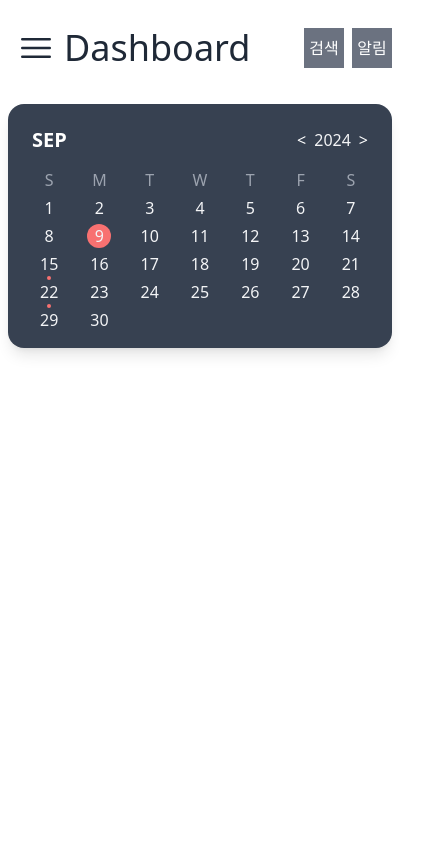
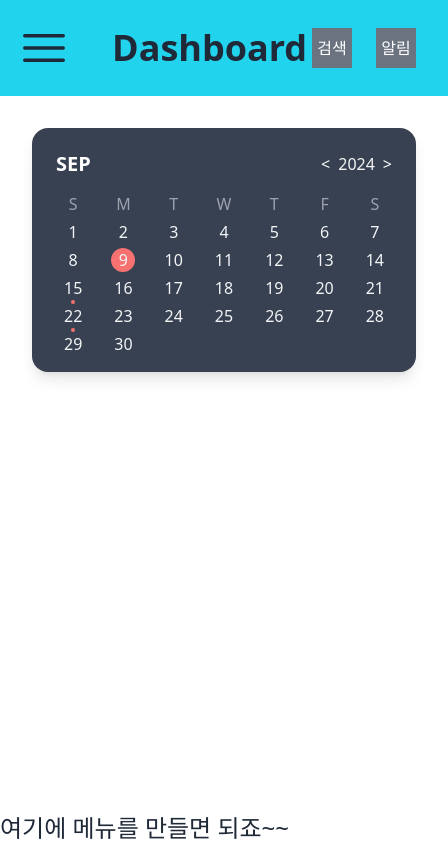
Before and after one commit to Hira-Yuki/flOra, a Next.js app: page /dash-board in a window 390 px wide. Shown: the whole page, 448 px wide, since content can reach past the window. Built offline with nearby package versions, Linux system fonts and the light colour scheme.

Commit message:
style : 대시보드 스타일 조정

```diff
--- a/app/dash-board/layout.tsx
+++ b/app/dash-board/layout.tsx
@@ -36,7 +36,7 @@ export default function DashBoardLayout({
       <div className="flex-1 flex flex-col ml-0">
         {/* 헤더 */}
 
-        <div className="h-24 w-full py-8 flex items-center justify-between">
+        <div className="h-24 w-full py-8 flex items-center justify-between bg-cyan-400">
           <div className="flex justify-center items-center ml-2">
             {/* 햄버거 버튼 */}
             <button className="md:hidden p-2">
@@ -47,7 +47,7 @@ export default function DashBoardLayout({
                 viewBox="0 0 24 24"
                 strokeWidth={1.5}
                 stroke="currentColor"
-                className="w-10 h-10"
+                className="w-14 h-14"
               >
                 <path
                   strokeLinecap="round"
@@ -56,9 +56,9 @@ export default function DashBoardLayout({
                 />
               </svg>
             </button>
-            <h2 className="text-4xl">Dashboard</h2>
+            <h2 className="text-4xl font-bold pl-8">Dashboard</h2>
           </div>
-          <div className="flex gap-2 mr-2 text-white">
+          <div className="flex gap-6 mr-8 text-white">
             <div className="w-10 h-10 bg-gray-500 text-center flex items-center justify-center">
               검색
             </div>
@@ -69,7 +69,10 @@ export default function DashBoardLayout({
         </div>
 
         {/* 메인 콘텐츠 */}
-        <div className="p-2">{children}</div>
+        <div className="p-8">{children}</div>
+        <nav className="absolute bottom-0 text-2xl md:hidden">
+          여기에 메뉴를 만들면 되죠~~
+        </nav>
       </div>
     </div>
   );
--- a/widget/ServerCalendar.tsx
+++ b/widget/ServerCalendar.tsx
@@ -14,6 +14,11 @@ export default function ServerCalendar({
   onNextMonth,
   today,
 }: ServerCalendarProps) {
+  /**
+   * **********************
+   * 임시 데이터임!!!!!
+   * **********************
+   */
   const events = [{ date: '2024-09-15' }, { date: '2024-09-22' }];
 
   // 일정이 있는 날짜인지 확인하는 함수
```
